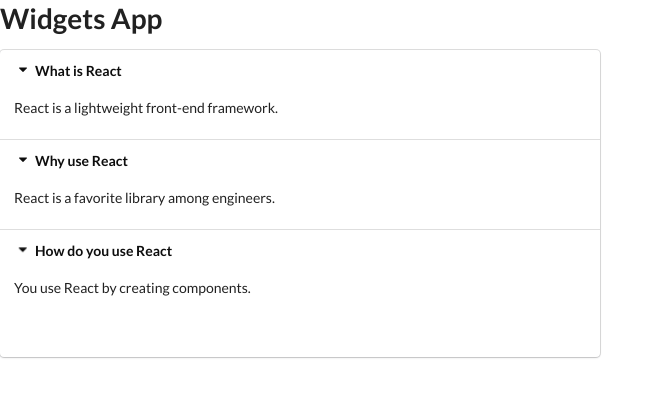
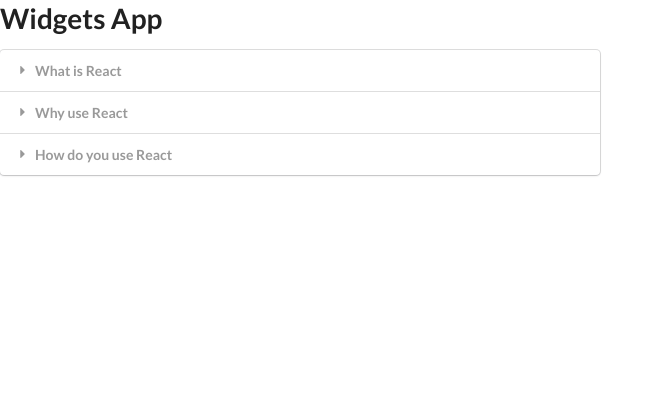
Before and after one commit to cohlerCoded/widgets, a React (Create React App) app: page / in a window 1280 px wide. Shown: the top 396 px of the page, without its empty margins (0-664 px from the left). Built offline with nearby package versions, Linux system fonts and the light colour scheme.

Commit message:
expand accordion using useState

```diff
--- a/src/components/Accordion.jsx
+++ b/src/components/Accordion.jsx
@@ -4,24 +4,20 @@
   const [activeIndex, setActiveIndex] = useState(null);
   const titleClicked = (i) => setActiveIndex(i);
   const renderedItems = items.map((item, i) => {
+    const active = i === activeIndex ? "active" : "";
     return (
       <React.Fragment key={i}>
-        <div className="title active" onClick={() => titleClicked(i)}>
+        <div className={`title ${active}`} onClick={() => titleClicked(i)}>
           <i className="dropdown icon"></i>
           {item.title}
         </div>
-        <div className="content active">
+        <div className={`content ${active}`}>
           <p>{item.content}</p>
         </div>
       </React.Fragment>
     );
   });
-  return (
-    <div className="ui styled accordion">
-      {renderedItems}
-      <h1>{activeIndex}</h1>
-    </div>
-  );
+  return <div className="ui styled accordion">{renderedItems}</div>;
 };
 
 export default Accordion;
```
